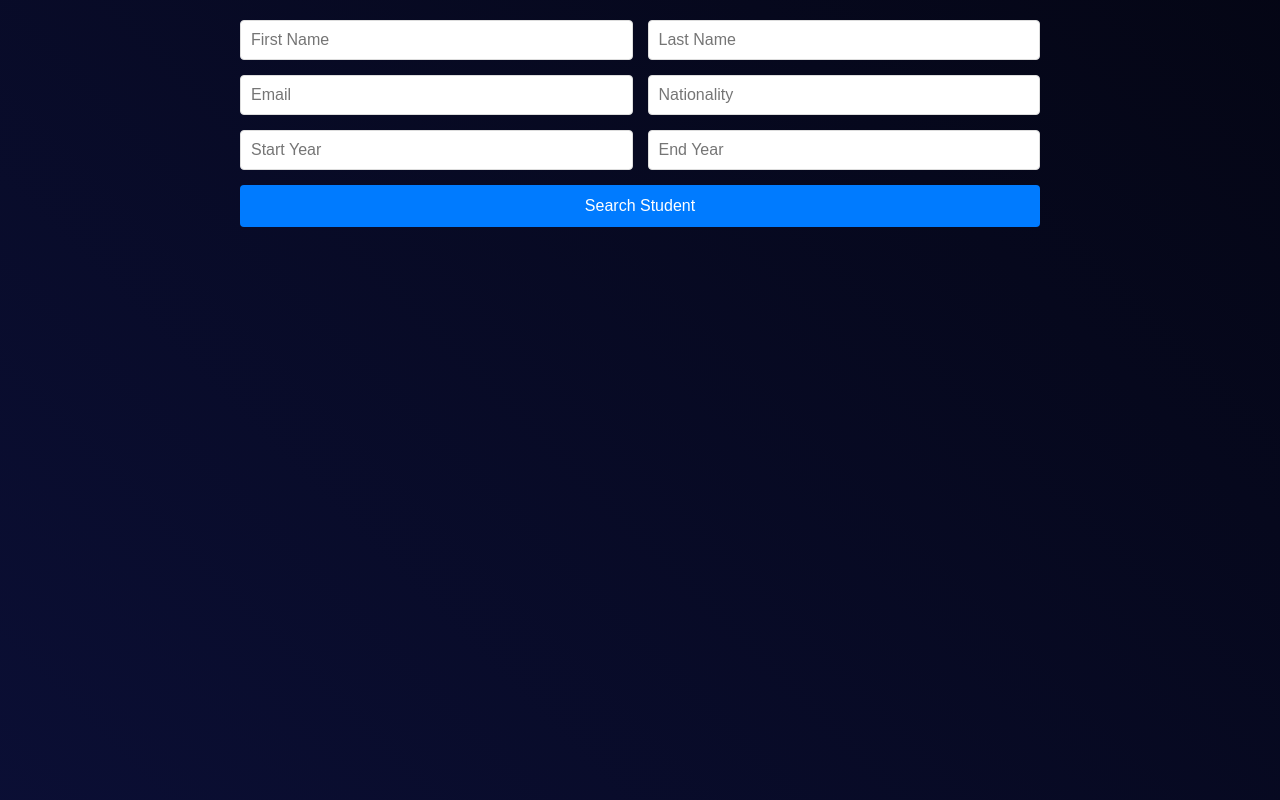
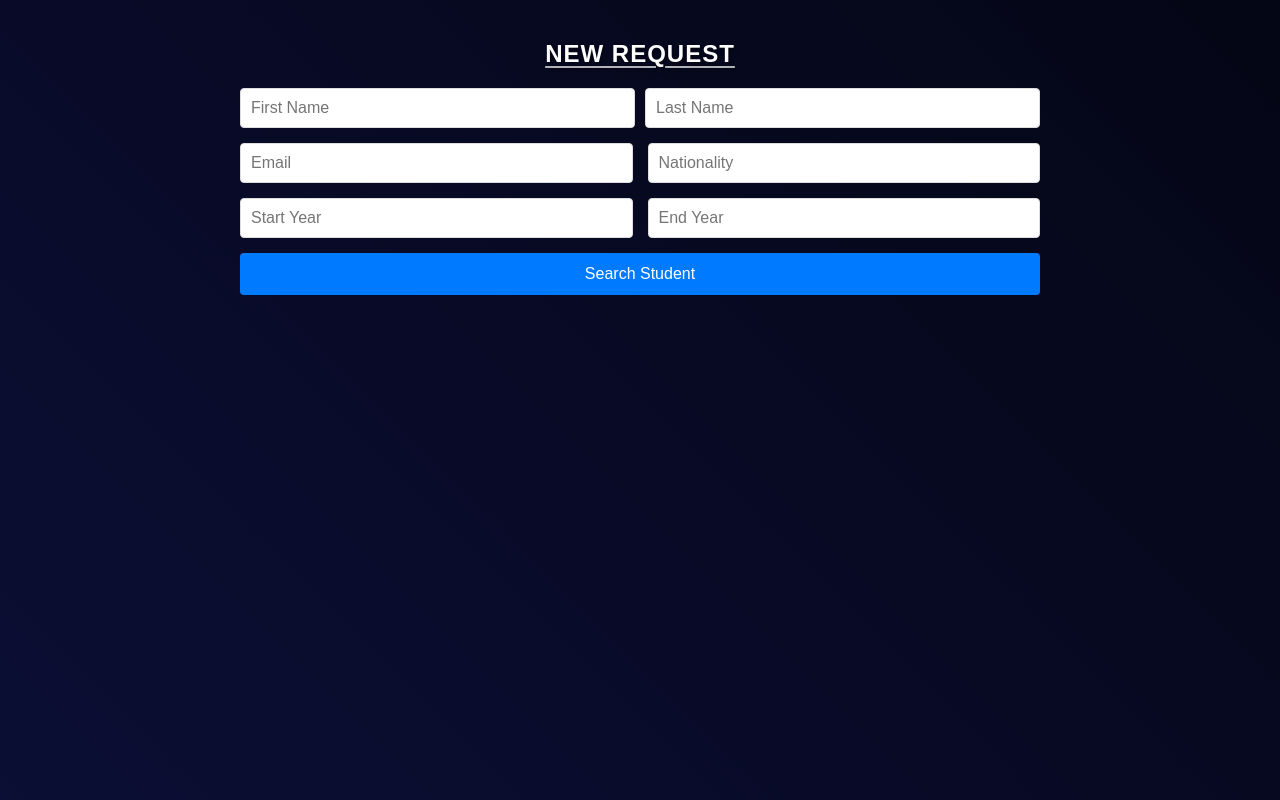
Before and after one commit to linamandresy/tenalink, a React (Create React App) app in the folder frontend/: page /newRequest in a window 1280 px wide. Built offline with nearby package versions, Linux system fonts and the light colour scheme.

Commit message:
title added

```diff
--- a/frontend/src/Components/newRequest.jsx
+++ b/frontend/src/Components/newRequest.jsx
@@ -37,8 +37,35 @@ const NewRequest = () => {
 
   return (
     <div className="new-request-container">
+      <h1
+        style={{
+          textAlign: "center",
+          color: "white",
+          marginTop: "20px",
+          marginBottom: "20px",
+          fontSize: "24px",
+          fontWeight: "bold",
+          textShadow: "2px 2px 4px rgba(0, 0, 0, 0.5)",
+          textTransform: "uppercase",
+          letterSpacing: "1px",
+          fontFamily: "Arial, sans-serif",
+          textDecoration: "underline",
+          textUnderlineOffset: "4px",
+          textDecorationColor: "rgba(255, 255, 255, 0.7)",
+        }}
+      >
+        New Request
+      </h1>
       <form onSubmit={handleSubmit} className="search-form">
-        <div className="form-row">
+        <div
+          className="form-row"
+          style={{
+            display: "flex",
+            gap: "10px",
+            justifyContent: "center",
+            alignItems: "center",
+          }}
+        >
           <input
             type="text"
             name="firstName"
@@ -105,7 +132,16 @@ const NewRequest = () => {
             <img
               src="https://static.vecteezy.com/system/resources/previews/009/292/244/non_2x/default-avatar-icon-of-social-media-user-vector.jpg"
               alt="Student"
-              style={{ width: "100px", height: "100px" }}
+              style={{
+                width: "100px",
+                height: "100px",
+                borderRadius: "50%",
+                objectFit: "cover",
+                marginRight: "10px",
+                marginLeft: "10px",
+                marginTop: "10px",
+                marginBottom: "10px",
+              }}
             />
             <h2>
               {selectedStudent.firstName} {selectedStudent.lastName}
@@ -123,7 +159,21 @@ const NewRequest = () => {
             <p>
               <strong>Email:</strong> {selectedStudent.email}
             </p>
-            <div className="subjects">
+            <div
+              className="subjects"
+              style={{
+                marginTop: "10px",
+                marginBottom: "10px",
+                fontSize: "16px",
+                fontWeight: "bold",
+                textShadow: "2px 2px 4px rgba(0, 0, 0, 0.2)",
+                backgroundColor: "rgba(255, 255, 255, 0.1)",
+                backdropFilter: "blur(10px)",
+                boxShadow: "0 2px 4px rgba(0, 0, 0, 0.1)",
+                borderRadius: "5px",
+                padding: "10px",
+              }}
+            >
               <h3>Subjects:</h3>
               <ul>
                 {selectedStudent.subjects.map((subject, index) => (
--- a/frontend/src/Decoration/Main_Page.css
+++ b/frontend/src/Decoration/Main_Page.css
@@ -11,7 +11,7 @@ body {
 
 .main-content {
   text-align: center;
-  margin: 400px auto;
+  margin: 530px auto;
   background-color: rgb(105, 105, 105);
   width: 100%;
   max-width: 800px;
```
Also changed, not shown: frontend/src/Decoration/studentSearch.css (deleted).
